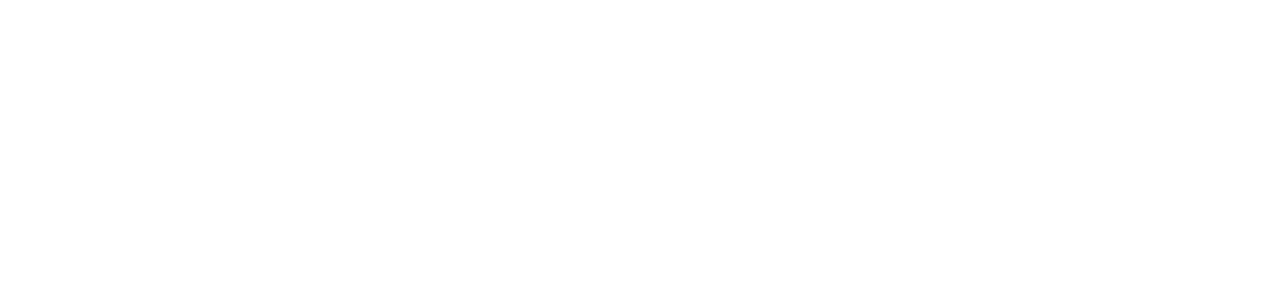
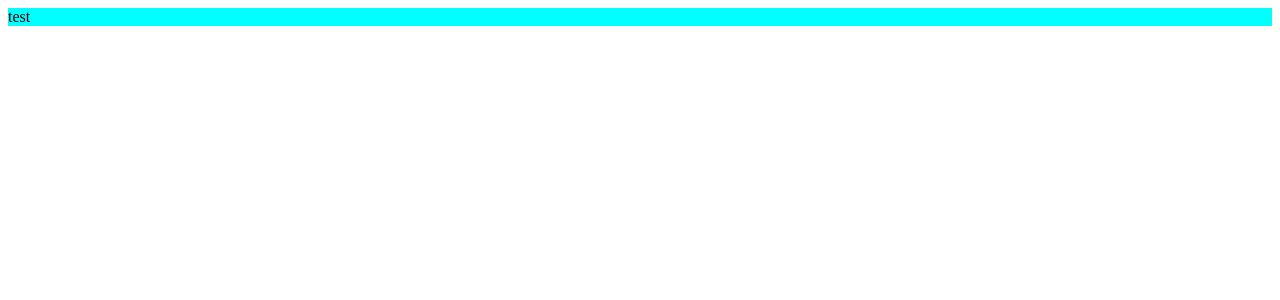
Before and after one commit to Goodness5/cryptopage, a React (Create React App) app: page / in a window 1280 px wide. Shown: the top 300 px of the page. Built offline with nearby package versions, Linux system fonts and the light colour scheme.

Commit message:
css file

```diff
--- a/src/App.js
+++ b/src/App.js
@@ -1,11 +1,12 @@
 import './App.css';
+import Home from './home'
 import {BrowserRouter, Route, Routes} from 'react-router-dom'
 
 function App() {
   return (
     <BrowserRouter>
       <Routes>
-        <Route path='/'></Route>
+        <Route path='/' element={ <Home/> }/>
       </Routes>
     </BrowserRouter>
   );
--- /dev/null
+++ b/src/home.css
@@ -0,0 +1,3 @@
+.container{
+    background-color: aqua;
+}
--- a/src/home.js
+++ b/src/home.js
@@ -1,7 +1,8 @@
-function Home(){
+import './home.css'
+function Home() {
     return(
-        <div>test</div>
+        <div className="container">test</div>
     )
 }
 
-export default Home;
+export default Home
```
